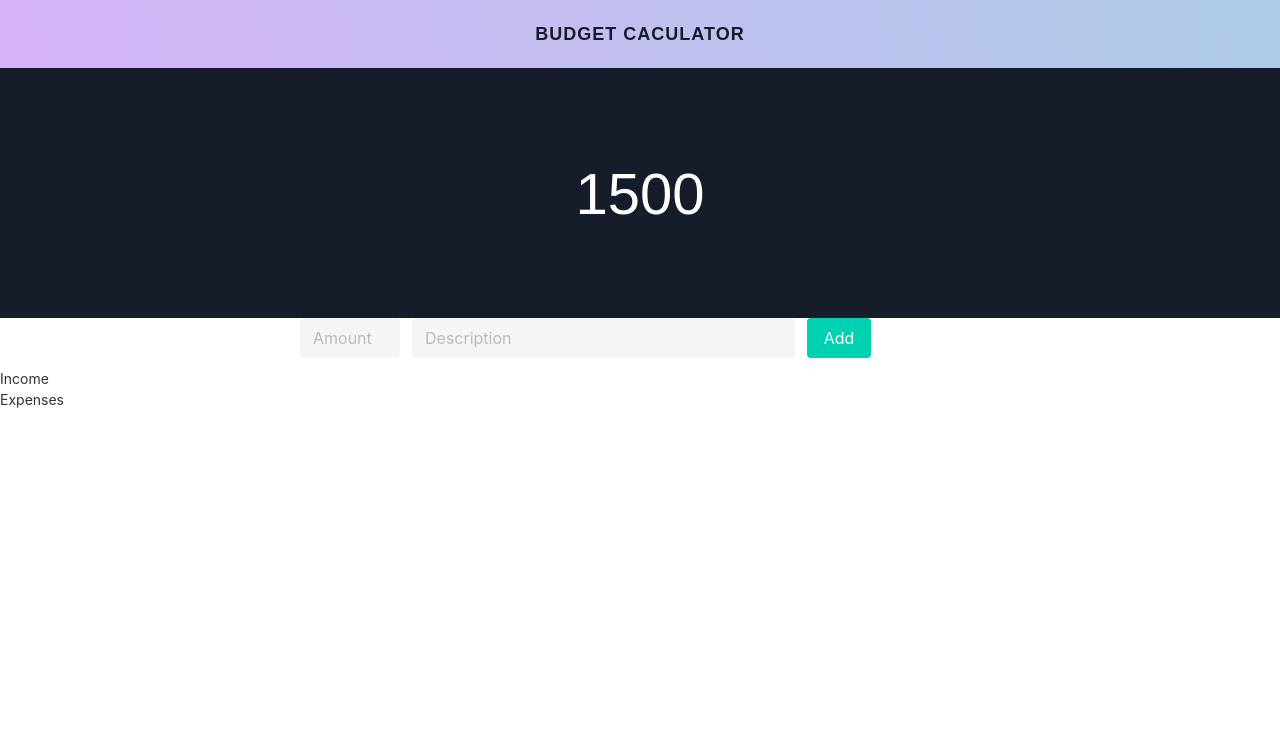
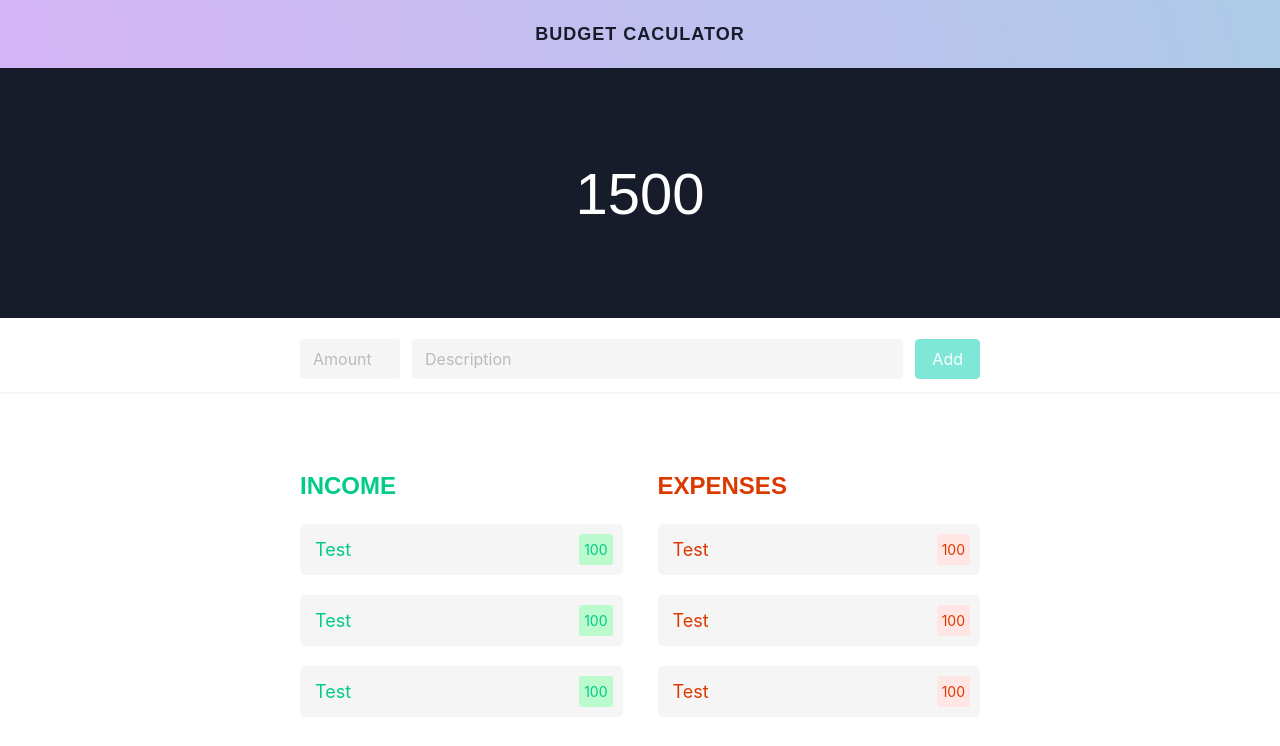
Before and after one commit to nisaChampagne/BudgetCalc, an Angular app in the folder budgetcalc/: page / in a window 1280 px wide. Shown: the top 746 px of the page. Built offline with nearby package versions, Linux system fonts and the light colour scheme.

Commit message:
working on income and expenses

```diff
--- a/budgetcalc/src/app/app.module.ts
+++ b/budgetcalc/src/app/app.module.ts
@@ -5,12 +5,16 @@ import { AppRoutingModule } from './app-routing.module';
 import { AppComponent } from './app.component';
 import { CalcComponent } from './calc/calc.component';
 import { FormComponent } from './form/form.component';
+import { BudgetItemListComponent } from './budget-item-list/budget-item-list.component';
+import { BudgetItemCardComponent } from './budget-item-list/budget-item-card/budget-item-card.component';
 
 @NgModule({
   declarations: [
     AppComponent,
     CalcComponent,
-    FormComponent
+    FormComponent,
+    BudgetItemListComponent,
+    BudgetItemCardComponent
   ],
   imports: [
     BrowserModule,
--- /dev/null
+++ b/budgetcalc/src/app/budget-item-list/budget-item-card/budget-item-card.component.html
@@ -0,0 +1,10 @@
+<div class="root">
+    <div class="budget-item" [ngClass]="{ 'income': isIncome, 'expense': !isIncome }">
+        <div class="description">
+            <p>Test</p>
+        </div>
+        <div class="amount">
+            <p>100</p>
+        </div>
+    </div>
+</div>
--- /dev/null
+++ b/budgetcalc/src/app/budget-item-list/budget-item-card/budget-item-card.component.scss
@@ -0,0 +1,48 @@
+@import '../../../main-styles.scss';
+
+.root{
+    display: flex;
+    width: 100%;
+}
+
+.budget-item{
+    display: flex;
+    width: 100%;
+    background-color: $light-grey;
+    padding: 10px;
+    border-radius: 5px;
+    cursor: pointer;
+
+    .description{
+        display: flex;
+        flex-grow: 1;
+        font-size: 18px;
+        margin-left: 5px;
+
+        //vertically center
+        align-items: center;
+    }
+
+    .amount{
+        padding: 5px;
+        border-radius: 3px;
+    }
+}
+
+.expense{
+    p{
+        color: $red;
+    }
+    .amount{
+        background-color: $light-red;
+    }
+}
+
+.income{
+    p{
+        color: $green;
+    }
+    .amount{
+        background-color: $light-green;
+    }
+}
--- /dev/null
+++ b/budgetcalc/src/app/budget-item-list/budget-item-card/budget-item-card.component.ts
@@ -0,0 +1,16 @@
+import { Component, OnInit, Input } from '@angular/core';
+
+@Component({
+  selector: 'app-budget-item-card',
+  templateUrl: './budget-item-card.component.html',
+  styleUrls: ['./budget-item-card.component.scss']
+})
+export class BudgetItemCardComponent implements OnInit {
+  @Input() isIncome: boolean = false;
+
+  constructor() { }
+
+  ngOnInit(): void {
+  }
+
+}
--- /dev/null
+++ b/budgetcalc/src/app/budget-item-list/budget-item-list.component.html
@@ -0,0 +1,40 @@
+<section class="budget-item">
+  <div class="budget-item-container">
+    <div class="income-column">
+      <h1>Income</h1>
+
+      <div class="budget-items">
+        <app-budget-item-card
+          [isIncome]="true"
+          style="margin-bottom: 20px;"
+        ></app-budget-item-card>
+        <app-budget-item-card
+          [isIncome]="true"
+          style="margin-bottom: 20px;"
+        ></app-budget-item-card>
+        <app-budget-item-card
+          [isIncome]="true"
+          style="margin-bottom: 20px;"
+        ></app-budget-item-card>
+      </div>
+    </div>
+    <div class="expense-column">
+      <h1>Expenses</h1>
+
+      <div class="budget-items">
+        <app-budget-item-card
+        [isIncome]="false"
+        style="margin-bottom: 20px;"
+      ></app-budget-item-card>
+      <app-budget-item-card
+        [isIncome]="false"
+        style="margin-bottom: 20px;"
+      ></app-budget-item-card>
+      <app-budget-item-card
+        [isIncome]="false"
+        style="margin-bottom: 20px;"
+      ></app-budget-item-card>
+    </div>
+    </div>
+  </div>
+</section>
--- /dev/null
+++ b/budgetcalc/src/app/budget-item-list/budget-item-list.component.scss
@@ -0,0 +1,47 @@
+@import '../../main-styles.scss';
+
+.budget-item{
+    display: flex;
+    padding: 50px;
+
+    justify-content: center;
+    align-items: center;
+    .budget-item-container{
+        display: flex;
+        max-width: 680px;
+        height: 100%;
+        width: 100%;
+        .income-column, .expense-column{
+            display: flex;
+            flex-direction: column;
+            flex-basis: 0; // for columns to be same size, regardless of content
+            flex-grow: 1; // columns will take all available space
+            h1{
+                font-family: Arial, Helvetica, sans-serif;
+                font-size: 24px;
+                font-weight: 900;
+                text-transform: uppercase;
+            }
+
+            .budget-items{
+                display: flex;
+                flex-direction: column;
+                margin-top: 20px;
+            }
+        }
+
+        .income-column{
+            margin-right: 35px;
+            h1{
+                color: $green;
+            }
+        }
+
+        .expense-column{
+
+            h1{
+                color: $red;
+            }
+        }
+    }
+}
--- /dev/null
+++ b/budgetcalc/src/app/budget-item-list/budget-item-list.component.ts
@@ -0,0 +1,15 @@
+import { Component, OnInit } from '@angular/core';
+
+@Component({
+  selector: 'app-budget-item-list',
+  templateUrl: './budget-item-list.component.html',
+  styleUrls: ['./budget-item-list.component.scss']
+})
+export class BudgetItemListComponent implements OnInit {
+
+  constructor() { }
+
+  ngOnInit(): void {
+  }
+
+}
--- a/budgetcalc/src/app/calc/calc.component.html
+++ b/budgetcalc/src/app/calc/calc.component.html
@@ -8,11 +8,10 @@
 
 <section class="add-item">
   <div class="add-item-contain">
-      <app-form></app-form>
+      <app-form style="padding: 20px;"></app-form>
   </div>
 </section>
 
-<section>
-    <h2>Income</h2>
-    <h2>Expenses</h2>
-</section>
+<hr>
+
+    <app-budget-item-list></app-budget-item-list>
--- a/budgetcalc/src/app/form/form.component.html
+++ b/budgetcalc/src/app/form/form.component.html
@@ -11,8 +11,8 @@
                     <input type='text' class="input" placeholder="Description">
                 </p>
             </div>
-            <div class="field">
-                <button class="button is-primary">Add</button>
+            <div class="field is-narrow">
+                <button class="button is-primary" disabled='true'>Add</button>
             </div>
         </div>
     </div>
```
Also changed, not shown: 2 other files (tests, documents, lock files or other folders).
